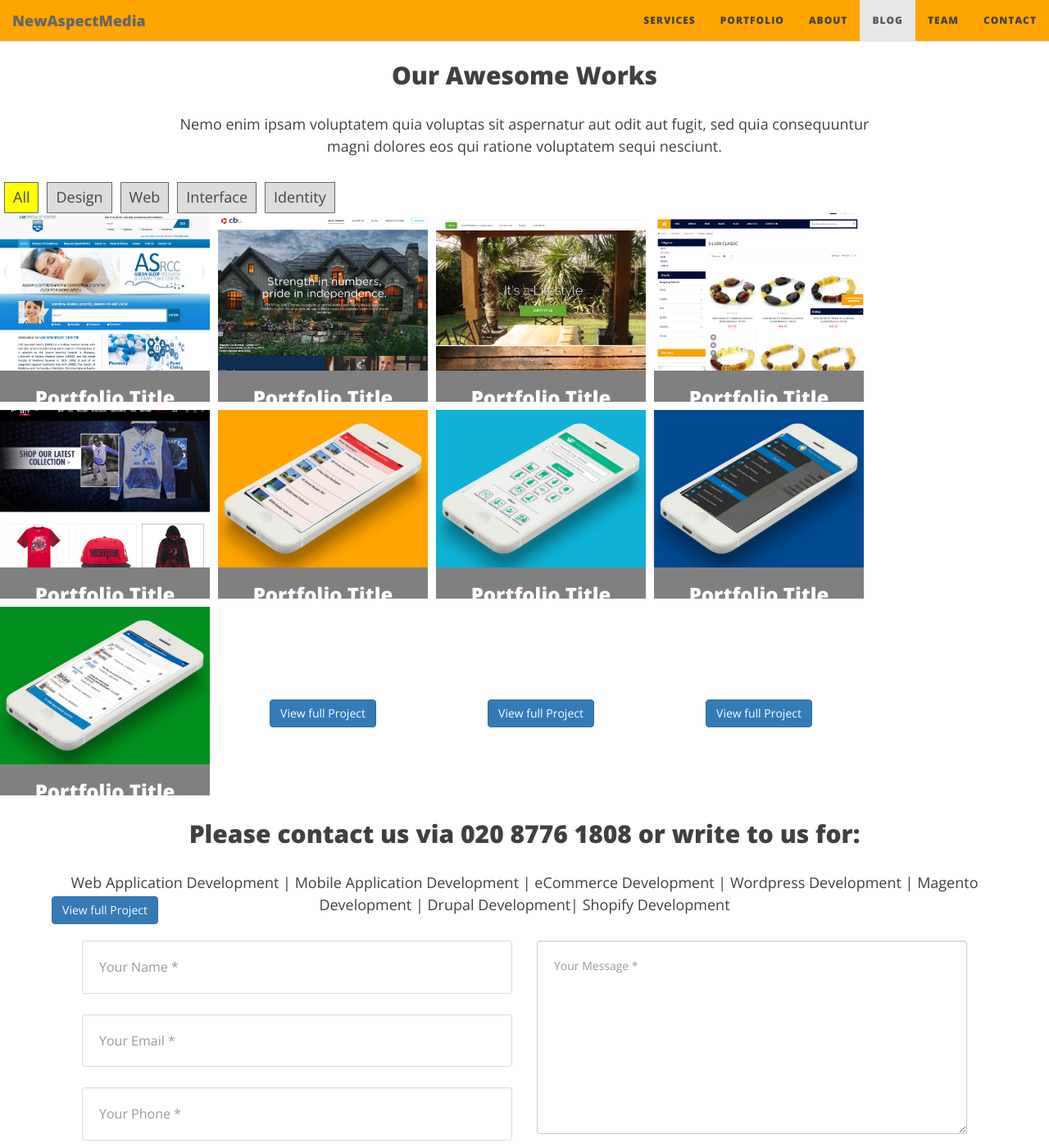
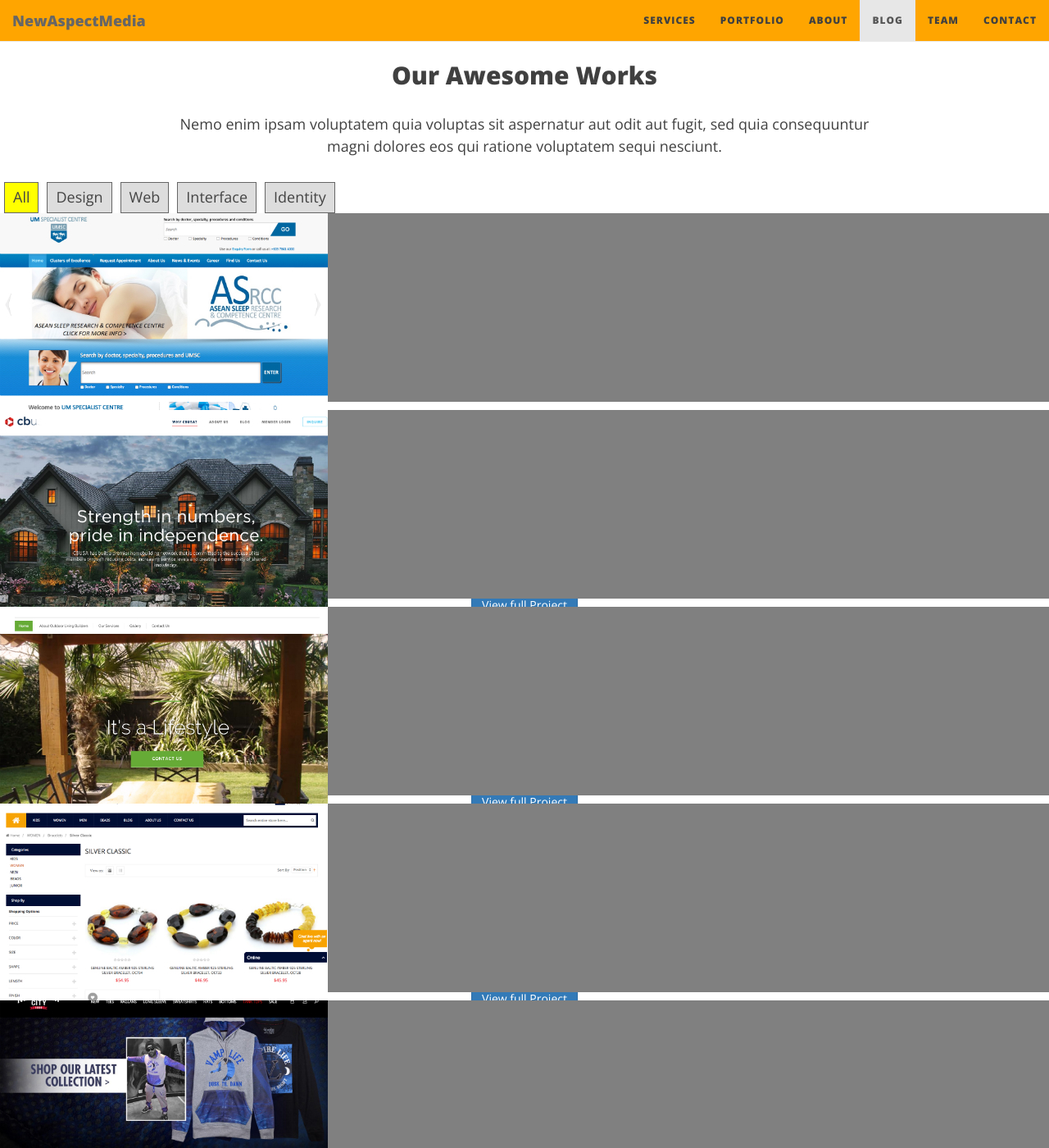
Before and after one commit to newmedia77/appxnam, a Jekyll site: the page built from index.html, in a window 1280 px wide and 1400 px high, scrolled down 3529 px. Shown: the whole window at 82% size. Built offline with Jekyll 4.4.1, drawn with Linux system fonts in a browser that asks for light colours; nearby versions of some CDN libraries; the list of posts is cut into pages by our own code.

Commit message:
andrea
resp width port

```diff
--- a/css/style.css
+++ b/css/style.css
@@ -622,7 +622,11 @@
 
 #grid {clear: both; position: relative}
 .portfolio-item {width: 20%; height: 230px; background: grey; float: left; margin-right: 10px; margin-bottom: 10px; color: #fff; font-size: 60px; text-align: center; line-height: 230px; cursor: default;}
-
+@media only screen and (min-width: 366px) {
+    .portfolio-item {
+        width: 100%;
+    }
+}
 
 /* =-=-=-=-=-=-= Case study section =-=-=-=-=-=-= */
 
```
